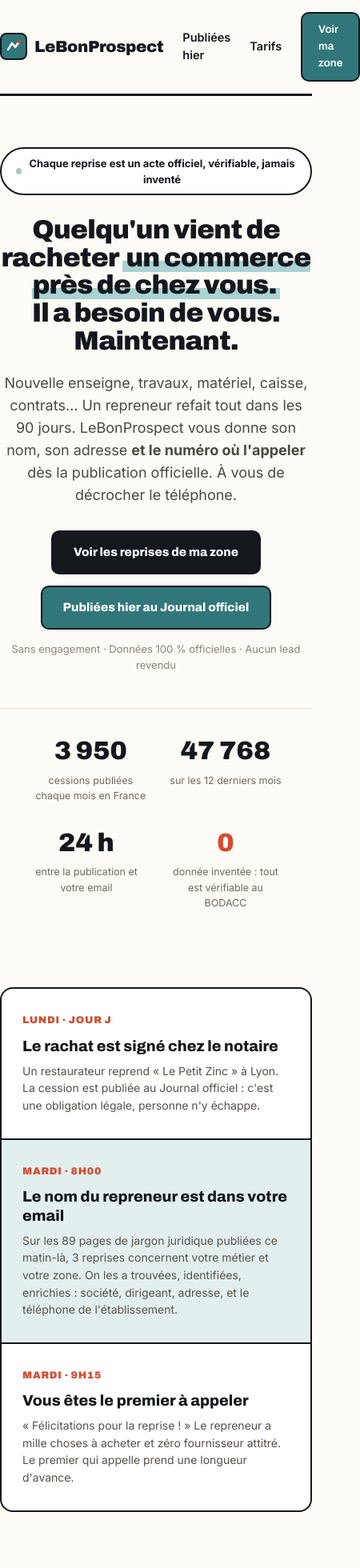
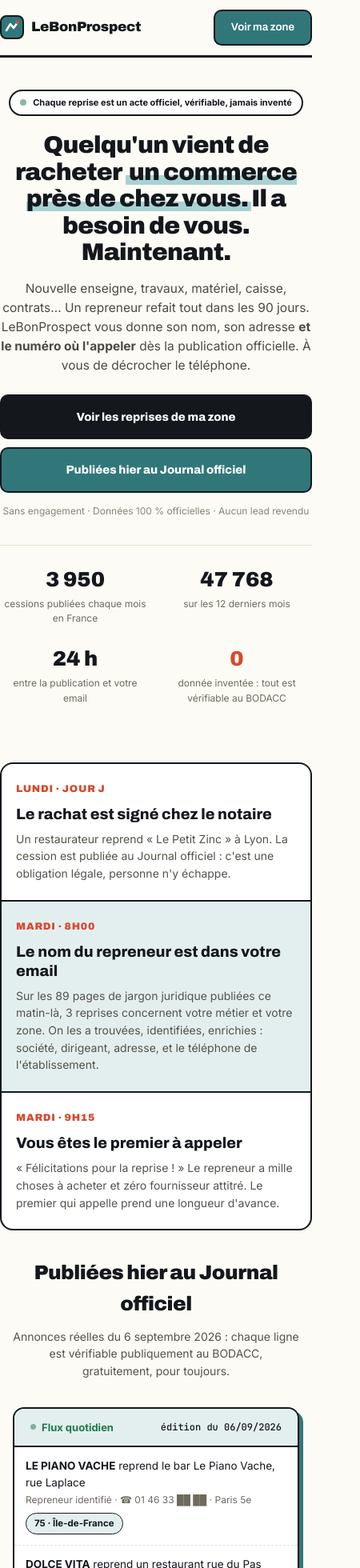
Before and after one commit to babamalaa/lebonprospect, a Next.js app in the folder site/: page / in a window 390 px wide. Shown: the top 1960 px of the page at 80% size, 450 px wide, since content can reach past the window. Built offline with nearby package versions, Linux system fonts and the light colour scheme.

Commit message:
site: CTA différenciés + refonte responsive mobile complète

```diff
--- a/site/app/globals.css
+++ b/site/app/globals.css
@@ -116,13 +116,67 @@
 footer .wrap { display: flex; justify-content: space-between; }
 
 @media (max-width: 880px) {
-  h1 { font-size: 33px; }
-  .story-grid, .plans, .nums { grid-template-columns: 1fr; }
-  .story-cell { border-right: none; border-bottom: 2.5px solid var(--ink); }
+  .wrap { padding: 0 16px; }
+
+  /* Header compact : les liens texte disparaissent, le CTA reste */
+  .nav { padding: 12px 0; }
+  .nav .links a:not(.btn) { display: none; }
+  .nav .links a.btn.inv { margin-left: 0 !important; }
+  .logo { font-size: 17px; }
+  .logo .mark { width: 30px; height: 30px; }
+
+  /* Hero */
+  .hero { padding: 40px 0 36px; }
+  .stamp { font-size: 11px; padding: 6px 12px; margin-bottom: 20px; max-width: 100%; text-align: left; }
+  h1 { font-size: 30px; line-height: 1.12; }
+  h1 br { display: none; }
+  .sub { font-size: 15.5px; margin: 16px auto 24px; }
+  .cta-row { flex-direction: column; align-items: stretch; gap: 10px; }
+  .cta-row .btn { text-align: center; padding: 15px 18px; font-size: 14.5px; }
+  .small-note { font-size: 12px; }
+
+  /* Compteurs : grille 2×2 */
+  .proof { display: grid; grid-template-columns: 1fr 1fr; gap: 20px 14px; margin-top: 32px; padding-top: 22px; }
+  .proof .n { font-size: 26px; }
+  .proof .l { max-width: none; font-size: 12px; }
+
+  /* Story */
+  .story { padding: 34px 0; }
+  .story-grid { grid-template-columns: 1fr; }
+  .story-cell { border-right: none; border-bottom: 2.5px solid var(--ink); padding: 22px 18px; }
   .story-cell:last-child { border-bottom: none; }
-  .proof { flex-wrap: wrap; gap: 24px; }
-  .cta-row { flex-direction: column; align-items: center; }
-  .row { grid-template-columns: 1fr auto; }
+
+  /* Feed */
+  h2.disp { font-size: 25px; }
+  .center-sub { font-size: 14px; }
+  .feed { box-shadow: 5px 5px 0 var(--teal); }
+  .feed-head { flex-wrap: wrap; gap: 6px; }
+  .row { grid-template-columns: 1fr; gap: 6px; padding: 13px 14px; }
   .row .date { display: none; }
-  footer .wrap { flex-direction: column; gap: 6px; }
+  .row .what { font-size: 13.5px; }
+  .row .what .meta { font-size: 12px; }
+  .row .tag { justify-self: start; }
+
+  /* Section sombre : grille 2×2 */
+  .proof-sec { padding: 40px 0; }
+  .nums { grid-template-columns: 1fr 1fr; gap: 12px; }
+  .num-card { padding: 16px 10px; }
+  .num-card .n { font-size: 24px; }
+  .num-card .l { font-size: 11.5px; }
+
+  /* Tarifs */
+  .pricing { padding: 44px 0 50px; }
+  .plans { grid-template-columns: 1fr; gap: 26px; }
+  .plan.mid { box-shadow: 5px 5px 0 var(--teal); }
+  .plan .price { font-size: 38px; }
+  .plan .btn { font-size: 14px; padding: 14px 12px; }
+  .engage { font-size: 13px; }
+
+  footer .wrap { flex-direction: column; gap: 6px; text-align: center; }
 }
+
+@media (max-width: 380px) {
+  h1 { font-size: 26px; }
+  .proof { grid-template-columns: 1fr 1fr; }
+  .nav .links a.btn.inv { padding: 8px 12px !important; font-size: 12.5px !important; }
+}
--- a/site/app/page.js
+++ b/site/app/page.js
@@ -206,7 +206,7 @@
               <li>Nom, société et adresse du repreneur</li>
               <li>Numéro de téléphone de l&apos;établissement</li>
             </ul>
-            <a className="btn inv" href="https://buy.stripe.com/fZu28recd6SP3r57Bu7bW07">C&apos;est parti</a>
+            <a className="btn inv" href="https://buy.stripe.com/fZu28recd6SP3r57Bu7bW07">Surveiller mon département</a>
           </div>
           <div className="plan mid">
             <span className="tag2">Le plus choisi</span>
@@ -221,7 +221,7 @@
               <li>Export CSV pour votre CRM</li>
               <li>Support prioritaire</li>
             </ul>
-            <a className="btn" href="https://buy.stripe.com/28EfZh4BDdhdf9NaNG7bW08">C&apos;est parti</a>
+            <a className="btn" href="https://buy.stripe.com/28EfZh4BDdhdf9NaNG7bW08">Prendre ma région</a>
           </div>
           <div className="plan">
             <h3>Toute la France</h3>
@@ -234,7 +234,7 @@
               <li>Prospect nominatif à moins de 0,70 €</li>
               <li>API &amp; intégration CRM</li>
             </ul>
-            <a className="btn inv" href="https://buy.stripe.com/3cI6oHd89fplf9Nf3W7bW09">C&apos;est parti</a>
+            <a className="btn inv" href="https://buy.stripe.com/3cI6oHd89fplf9Nf3W7bW09">Couvrir toute la France</a>
           </div>
         </div>
         <p className="engage">
```
